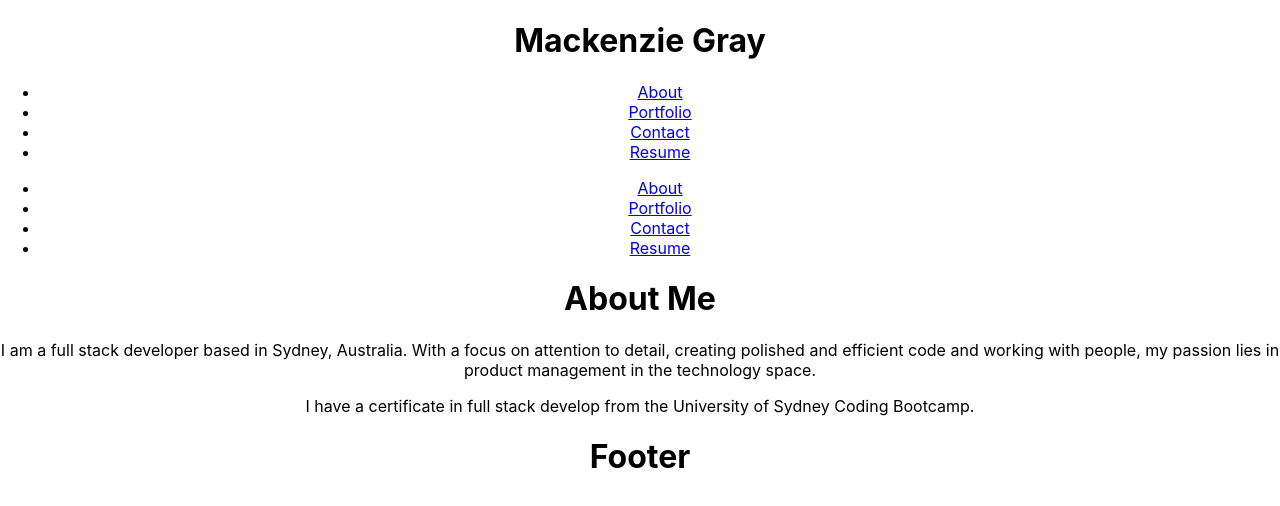
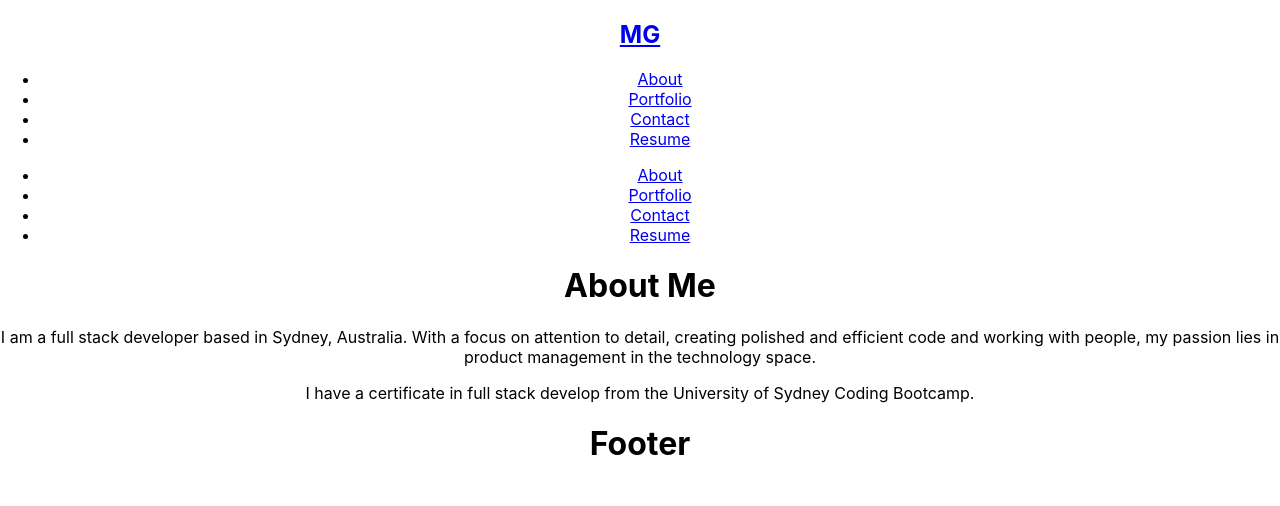
Before and after one commit to mdkgray/portfoligray, a React (Create React App) app: page / in a window 1280 px wide. Shown: the top 506 px of the page. Built offline with nearby package versions, Linux system fonts and the light colour scheme.

Commit message:
modified header

```diff
--- a/src/components/Header.js
+++ b/src/components/Header.js
@@ -1,11 +1,22 @@
 import React from 'react'
 import Navigation from './Navigation';
+import { header } from '../../src/content'
 
 
 function Header() {
+    const { homepage, title } = header
+
     return (
-    <div>
-        <h1>Mackenzie Gray</h1>
+    <div className='header center'>
+        <h2>
+            {homepage ? (
+                <a href={homepage} className='link'>
+                    {title}
+                </a>
+            ) : (
+                title
+            )}
+        </h2>
         <Navigation />
     </div>
     )
--- a/src/content.js
+++ b/src/content.js
@@ -2,7 +2,7 @@ import headshot from './assets/images/headshot.png';
 
 const header = {
     homepage: 'https://github.com/mdkgray/portfoligray',
-    title: 'Portfoligray'
+    title: 'MG'
 }
 
 const about = {
```
